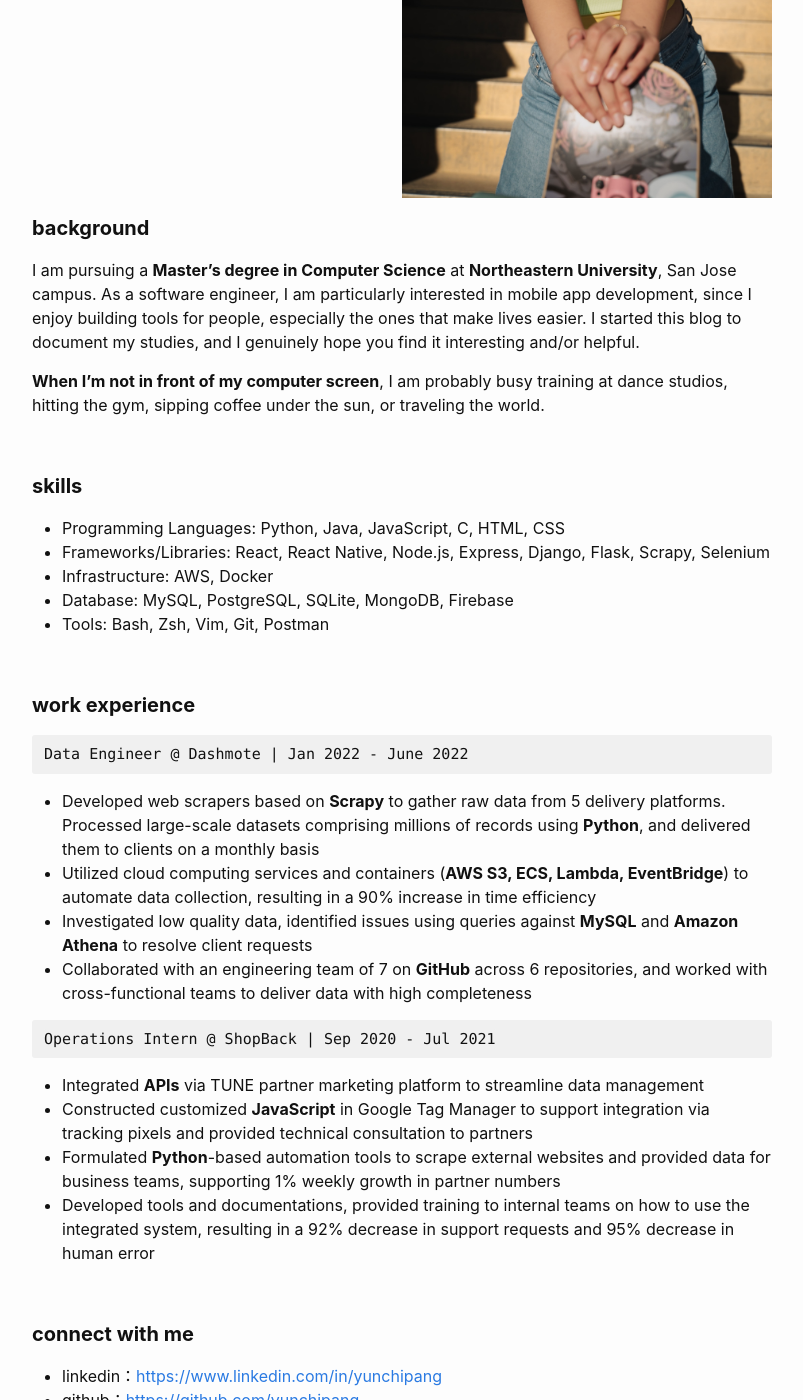
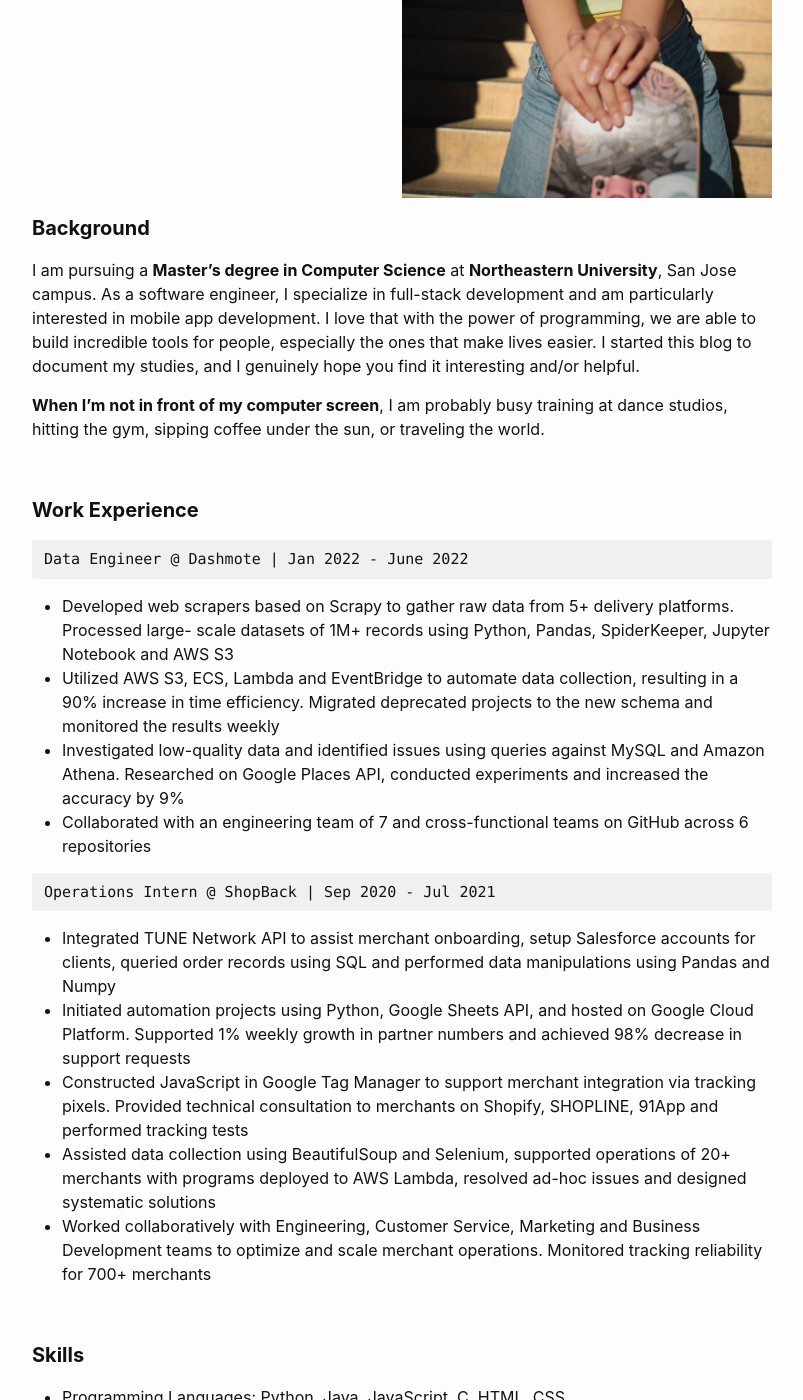
Before and after one commit to yunchipang/yunchipang.github.io, a Jekyll site: the page built from about.md, in a window 1280 px wide and 1400 px high, scrolled down 521 px. Shown: the whole window, without its empty margins (238-1041 px from the left). Built offline with Jekyll 4.4.1, drawn with Linux system fonts in a browser that asks for light colours; some of the changed text lies outside the part shown.

Commit message:
Update about

````diff
--- a/about.md
+++ b/about.md
@@ -7,48 +7,49 @@ permalink: /about/
 ![](/assets/images/DSC01597.jpg){:height="50%" width="50%"}
 {: refdef}
 
-#### **background**
+#### **Background**
 
-I am pursuing a **Master's degree in Computer Science** at **Northeastern University**, San Jose campus. As a software engineer, I am particularly interested in mobile app development, since I enjoy building tools for people, especially the ones that make lives easier. I started this blog to document my studies, and I genuinely hope you find it interesting and/or helpful.
+I am pursuing a **Master's degree in Computer Science** at **Northeastern University**, San Jose campus. As a software engineer, I specialize in full-stack development and am particularly interested in mobile app development. I love that with the power of programming, we are able to build incredible tools for people, especially the ones that make lives easier. I started this blog to document my studies, and I genuinely hope you find it interesting and/or helpful.
 
 **When I'm not in front of my computer screen**, I am probably busy training at dance studios, hitting the gym, sipping coffee under the sun, or traveling the world.
 
 <br/>
 
-#### **skills**
+#### **Work Experience**
+
+```
+Data Engineer @ Dashmote | Jan 2022 - June 2022
+```
+
+* Developed web scrapers based on Scrapy to gather raw data from 5+ delivery platforms. Processed large- scale datasets of 1M+ records using Python, Pandas, SpiderKeeper, Jupyter Notebook and AWS S3
+* Utilized AWS S3, ECS, Lambda and EventBridge to automate data collection, resulting in a 90% increase in time efficiency. Migrated deprecated projects to the new schema and monitored the results weekly
+* Investigated low-quality data and identified issues using queries against MySQL and Amazon Athena. Researched on Google Places API, conducted experiments and increased the accuracy by 9%
+* Collaborated with an engineering team of 7 and cross-functional teams on GitHub across 6 repositories
+
+```
+Operations Intern @ ShopBack | Sep 2020 - Jul 2021
+```
+
+* Integrated TUNE Network API to assist merchant onboarding, setup Salesforce accounts for clients, queried order records using SQL and performed data manipulations using Pandas and Numpy
+* Initiated automation projects using Python, Google Sheets API, and hosted on Google Cloud Platform. Supported 1% weekly growth in partner numbers and achieved 98% decrease in support requests
+* Constructed JavaScript in Google Tag Manager to support merchant integration via tracking pixels. Provided technical consultation to merchants on Shopify, SHOPLINE, 91App and performed tracking tests
+* Assisted data collection using BeautifulSoup and Selenium, supported operations of 20+ merchants with programs deployed to AWS Lambda, resolved ad-hoc issues and designed systematic solutions
+* Worked collaboratively with Engineering, Customer Service, Marketing and Business Development teams to optimize and scale merchant operations. Monitored tracking reliability for 700+ merchants
+
+<br/>
+
+#### **Skills**
 
 - Programming Languages: Python, Java, JavaScript, C, HTML, CSS
 - Frameworks/Libraries: React, React Native, Node.js, Express, Django, Flask, Scrapy, Selenium
-- Infrastructure: AWS, Docker
+- Infrastructure: AWS, GCP, Docker
 - Database: MySQL, PostgreSQL, SQLite, MongoDB, Firebase
 - Tools: Bash, Zsh, Vim, Git, Postman
 
 <br/>
 
-#### **work experience**
+#### **Connect with me**
 
-```
-Data Engineer @ Dashmote | Jan 2022 - June 2022
-```
-
-* Developed web scrapers based on **Scrapy** to gather raw data from 5 delivery platforms. Processed large-scale datasets comprising millions of records using **Python**, and delivered them to clients on a monthly basis
-* Utilized cloud computing services and containers (**AWS S3, ECS, Lambda, EventBridge**) to automate data collection, resulting in a 90% increase in time efficiency
-* Investigated low quality data, identified issues using queries against **MySQL** and **Amazon Athena** to resolve client requests
-* Collaborated with an engineering team of 7 on **GitHub** across 6 repositories, and worked with cross-functional teams to deliver data with high completeness
-
-```
-Operations Intern @ ShopBack | Sep 2020 - Jul 2021
-```
-
-- Integrated **APIs** via TUNE partner marketing platform to streamline data management
-- Constructed customized **JavaScript** in Google Tag Manager to support integration via tracking pixels and provided technical consultation to partners
-- Formulated **Python**-based automation tools to scrape external websites and provided data for business teams, supporting 1% weekly growth in partner numbers
-- Developed tools and documentations, provided training to internal teams on how to use the integrated system, resulting in a 92% decrease in support requests and 95% decrease in human error
-
-<br/>
-
-#### **connect with me**
-
-- linkedin：[https://www.linkedin.com/in/yunchipang](https://www.linkedin.com/in/yunchipang){:target="_blank"}
-- github：[https://github.com/yunchipang](https://github.com/yunchipang){:target="_blank"}
-- travel blog：[https://triztravel.com](https://triztravel.com){:target="_blank"}
+- LinkedIn：[https://www.linkedin.com/in/yunchipang](https://www.linkedin.com/in/yunchipang){:target="_blank"}
+- GitHub: [https://github.com/yunchipang](https://github.com/yunchipang){:target="_blank"}
+- Travel Blog：[https://triztravel.com](https://triztravel.com){:target="_blank"}
````
